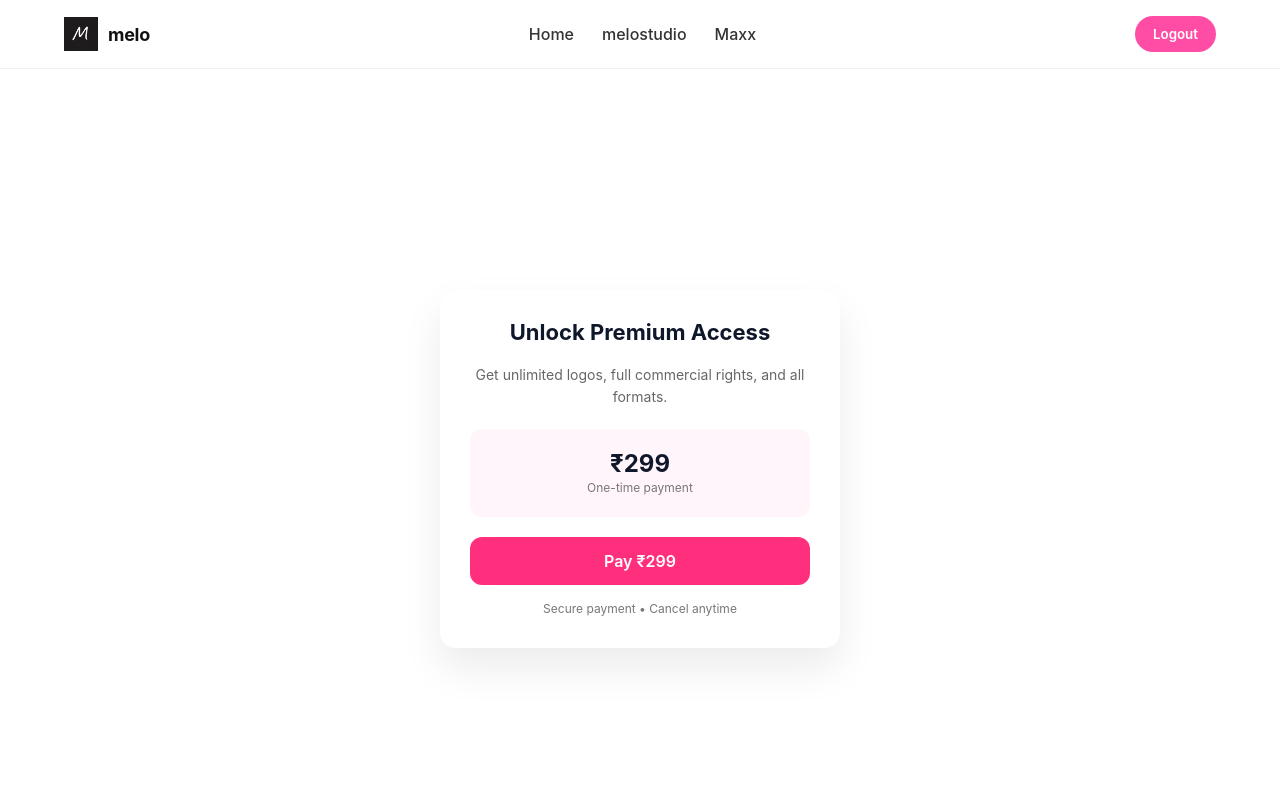
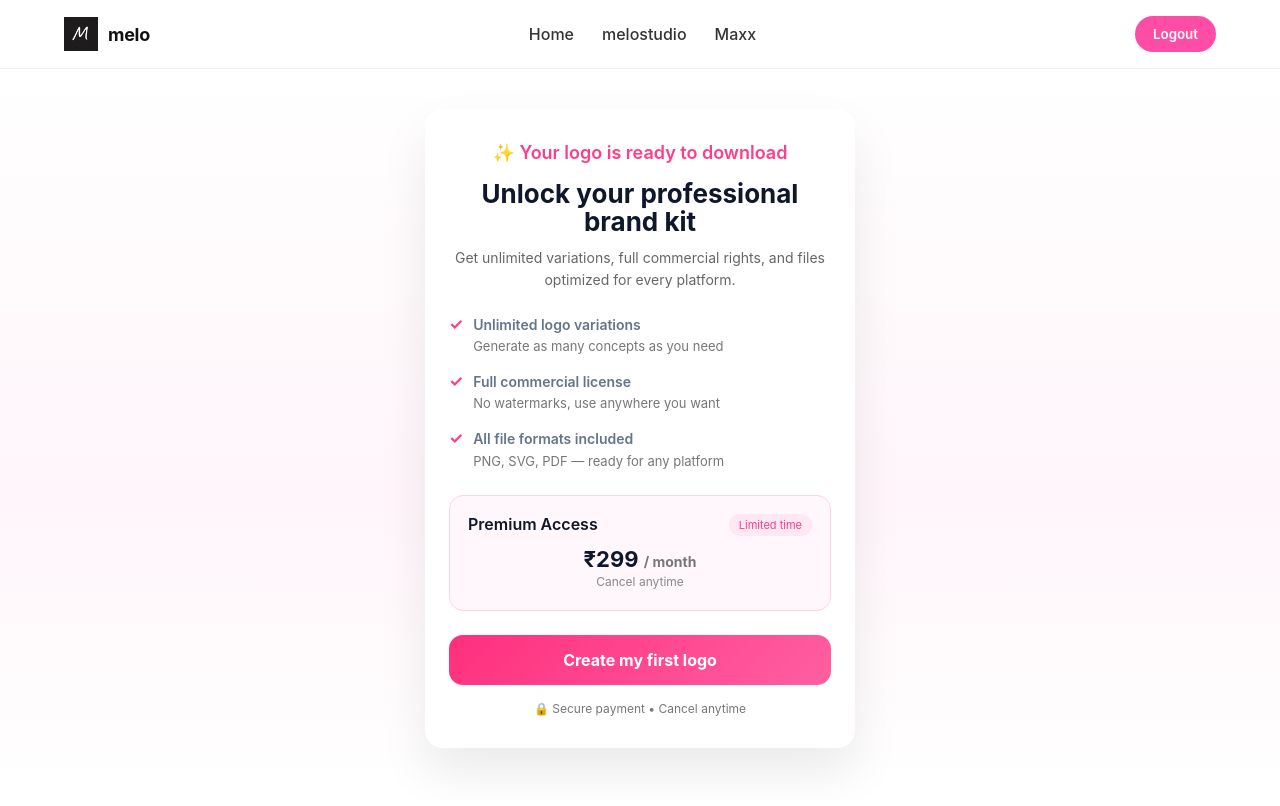
Before and after one commit to Tanishq-vhd/Melo-Logo-Studio-Clean, a React (Create React App) app in the folder frontend/: page /payment in a window 1280 px wide. Shown: the top 806 px of the page. Built offline with nearby package versions, Linux system fonts and the light colour scheme; no server answers; sample sign-in values are in the browser's storage.

Commit message:
Fix Payment.jsx syntax error and update payment flow

```diff
--- a/frontend/src/firebase.js
+++ b/frontend/src/firebase.js
@@ -2,24 +2,20 @@
 import { initializeApp } from "firebase/app";
 import { getAuth, GoogleAuthProvider } from "firebase/auth";
 
-/* 🔑 Firebase config (from Firebase console) */
 const firebaseConfig = {
   apiKey: "AIzaSyB2ybIrQ1k3MCx3LjjbrUFWHhag7n7zqAY",
-  authDomain: "melo-924ec.firebaseapp.com",
+  authDomain: "melo-924ec.firebaseapp.com", // ✅ revert this
   projectId: "melo-924ec",
-  storageBucket: "melo-924ec.firebasestorage.app",
+  storageBucket: "melo-924ec.appspot.com", // safer standard format
   messagingSenderId: "1040205426146",
   appId: "1:1040205426146:web:c1399a9459d74e5ccf9dbb",
   measurementId: "G-WE1WWG5WCJ"
 };
 
-/* 🔥 Initialize Firebase */
 const app = initializeApp(firebaseConfig);
 
-/* 🔐 Auth */
 export const auth = getAuth(app);
 
-/* 🔵 Google Provider */
 export const googleProvider = new GoogleAuthProvider();
 googleProvider.setCustomParameters({
   prompt: "select_account",
--- a/frontend/src/pages/Payment.jsx
+++ b/frontend/src/pages/Payment.jsx
@@ -122,85 +122,174 @@ export default function Payment() {
  return (
   <div style={styles.page}>
     <div style={styles.container}>
-        <h1 style={styles.heading}>Unlock Premium Access</h1>
+      <p style={styles.topText}>✨ Your logo is ready to download</p>
+
+      <h1 style={styles.heading}>
+        Unlock your professional <br /> brand kit
+      </h1>
+
       <p style={styles.subText}>
-          Get unlimited logos, full commercial rights, and all formats.
+        Get unlimited variations, full commercial rights, and files optimized
+        for every platform.
       </p>
 
+      <div style={styles.features}>
+        <Feature
+          title="Unlimited logo variations"
+          desc="Generate as many concepts as you need"
+        />
+        <Feature
+          title="Full commercial license"
+          desc="No watermarks, use anywhere you want"
+        />
+        <Feature
+          title="All file formats included"
+          desc="PNG, SVG, PDF — ready for any platform"
+        />
+      </div>
+
       <div style={styles.priceCard}>
-          <div style={styles.price}>₹299</div>
-          <p style={styles.cancel}>One-time payment</p>
+        <div style={styles.priceHeader}>
+          <span style={styles.plan}>Premium Access</span>
+          <span style={styles.badge}>Limited time</span>
+        </div>
+
+        <div style={styles.price}>
+          ₹299 <span style={styles.per}>/ month</span>
+        </div>
+
+        <p style={styles.cancel}>Cancel anytime</p>
       </div>
 
       <button
         style={{
           ...styles.cta,
-            opacity: loading ? 0.8 : 1,
+          opacity: loading ? 0.90:1,
           cursor: loading ? "not-allowed" : "pointer",
         }}
         onClick={handlePayment}
         disabled={loading}
       >
-          {loading ? "Opening payment..." : "Pay ₹299"}
+        {loading ? "Opening payment…" : "Create my first logo"}
       </button>
 
       <p style={styles.footerText}>
-          Secure payment • Cancel anytime
+        🔒 Secure payment • Cancel anytime
       </p>
     </div>
   </div>
 );
 }
+const Feature = ({ title, desc }) => (
+  <div style={styles.featureItem}>
+    <span style={styles.check}>✓</span>
+    <div>
+      <p style={styles.featureTitle}>{title}</p>
+      <p style={styles.featureDesc}>{desc}</p>
+    </div>
+  </div>
+);
+
 
 const styles = {
   page: {
-    minHeight: "100vh",
-    background: "#fff",
+    minHeight: "110",
+    background:
+      "linear-gradient(180deg, #ffffff 0%, #fff5fa 60%, #ffffff 100%)",
     display: "flex",
     justifyContent: "center",
-    alignItems: "center",
+    padding: "40px 16px",
   },
   container: {
     width: "100%",
-    maxWidth: "400px",
+    maxWidth: "430px",
     background: "#ffffff",
-    borderRadius: "16px",
-    padding: "30px",
+    borderRadius: "18px",
+    padding: "30px 24px",
     textAlign: "center",
-    boxShadow: "0 20px 40px rgba(0,0,0,0.08)",
+    boxShadow:
+      "0 25px 50px rgba(0,0,0,0.08), inset 0 1px 0 rgba(255,255,255,0.6)",
+  },
+  topText: {
+    color: "#ff3d8b",
+    fontWeight: "600",
+    marginBottom: "12px",
   },
   heading: {
-    fontSize: "22px",
+    fontSize: "26px",
     fontWeight: "700",
+    marginBottom: "10px",
   },
   subText: {
     fontSize: "14px",
     color: "#666",
-    marginBottom: "20px",
+    marginBottom: "22px",
+  },
+  features: {
+    textAlign: "left",
+    marginBottom: "24px",
+  },
+  featureItem: {
+    display: "flex",
+    gap: "10px",
+    marginBottom: "14px",
+  },
+  check: {
+    color: "#ff3d8b",
+    fontWeight: "700",
+  },
+  featureTitle: {
+    fontWeight: "600",
+    fontSize: "14px",
+  },
+  featureDesc: {
+    fontSize: "13px",
+    color: "#777",
   },
   priceCard: {
-    background: "#fff5fa",
-    padding: "20px",
-    borderRadius: "12px",
-    marginBottom: "20px",
+    borderRadius: "14px",
+    padding: "18px",
+    background: "#fff7fb",
+    border: "1.5px solid #ffd3e6",
+    marginBottom: "24px",
+  },
+  priceHeader: {
+    display: "flex",
+    justifyContent: "space-between",
+    marginBottom: "10px",
+  },
+  plan: {
+    fontWeight: "600",
+  },
+  badge: {
+    background: "#ffe8f1",
+    color: "#ff3d8b",
+    padding: "4px 10px",
+    borderRadius: "999px",
+    fontSize: "11px",
   },
   price: {
-    fontSize: "24px",
+    fontSize: "22px",
     fontWeight: "700",
+  },
+  per: {
+    fontSize: "14px",
+    color: "#777",
   },
   cancel: {
     fontSize: "12px",
-    color: "#777",
+    color: "#888",
   },
   cta: {
     width: "100%",
-    padding: "14px",
-    background: "#ff2f7d",
+    padding: "15px",
+    background:
+      "linear-gradient(135deg, #ff2f7d 0%, #ff5fa2 100%)",
     color: "#fff",
     border: "none",
-    borderRadius: "12px",
+    borderRadius: "14px",
     fontSize: "16px",
-    fontWeight: "600",
+    fontWeight: "700",
   },
   footerText: {
     marginTop: "14px",
--- a/frontend/src/pages/SignUp.jsx
+++ b/frontend/src/pages/SignUp.jsx
@@ -1,23 +1,35 @@
 import { useState } from "react";
 import { Link, useNavigate } from "react-router-dom";
 import { signupUser } from "../services/api";
+import { auth } from "../firebase";
+import { GoogleAuthProvider, signInWithPopup } from "firebase/auth";
 import logo from "../assets/images/logo.jpg";
 
 export default function SignUp() {
   const navigate = useNavigate();
-  const [form, setForm] = useState({ name: "", email: "", password: "" });
+
+  const [form, setForm] = useState({
+    name: "",
+    email: "",
+    password: "",
+  });
+
   const [error, setError] = useState("");
   const [loading, setLoading] = useState(false);
 
-  const handleChange = (e) =>
+  const handleChange = (e) => {
     setForm({ ...form, [e.target.name]: e.target.value });
+  };
 
+  // ================= EMAIL SIGNUP =================
   const handleSubmit = async (e) => {
     e.preventDefault();
     setLoading(true);
     setError("");
 
+    try {
       const res = await signupUser(form);
+
       if (res?.token) {
         localStorage.setItem("token", res.token);
         localStorage.setItem("isPaid", "false");
@@ -25,6 +37,43 @@ export default function SignUp() {
       } else {
         setError(res?.message || "Signup failed");
       }
+    } catch (err) {
+      setError("Network error. Please try again.");
+    }
+
+    setLoading(false);
+  };
+
+  // ================= GOOGLE SIGNUP =================
+  const handleGoogleSignIn = async () => {
+    setLoading(true);
+    setError("");
+
+    try {
+      const provider = new GoogleAuthProvider();
+      const result = await signInWithPopup(auth, provider);
+
+      const user = result.user;
+
+      // Send user to backend to create account / login
+      const res = await signupUser({
+        name: user.displayName,
+        email: user.email,
+        password: user.uid, // simple approach
+      });
+
+      if (res?.token) {
+        localStorage.setItem("token", res.token);
+        localStorage.setItem("isPaid", "false");
+        navigate("/payment");
+      } else {
+        setError(res?.message || "Google signup failed");
+      }
+    } catch (error) {
+      console.error("Google sign-in error:", error);
+      setError("Google sign-in failed");
+    }
+
     setLoading(false);
   };
 
@@ -35,11 +84,12 @@ export default function SignUp() {
 
         <h1>Create account</h1>
 
-        {/* GOOGLE SIGN UP */}
+        {/* GOOGLE BUTTON */}
         <button
           type="button"
           className="google-btn"
-          onClick={() => alert("Google Sign-Up coming soon")}
+          onClick={handleGoogleSignIn}
+          disabled={loading}
         >
           <img
             src="https://www.svgrepo.com/show/475656/google-color.svg"
@@ -52,11 +102,13 @@ export default function SignUp() {
           <span>or</span>
         </div>
 
+        {/* EMAIL SIGNUP */}
         <form className="auth-form" onSubmit={handleSubmit}>
           <input
             type="text"
             name="name"
             placeholder="Name"
+            value={form.name}
             onChange={handleChange}
             required
           />
@@ -65,6 +117,7 @@ export default function SignUp() {
             type="email"
             name="email"
             placeholder="Email"
+            value={form.email}
             onChange={handleChange}
             required
           />
@@ -73,6 +126,7 @@ export default function SignUp() {
             type="password"
             name="password"
             placeholder="Password"
+            value={form.password}
             onChange={handleChange}
             required
           />
```
Also changed, not shown: frontend/src/components/Hero.jsx (+7 -4 lines), frontend/src/App.jsx (line endings or trailing spaces), frontend/src/pages/Melostudio.css (line endings or trailing spaces). Lines whose indentation alone changed are shown as unchanged.
